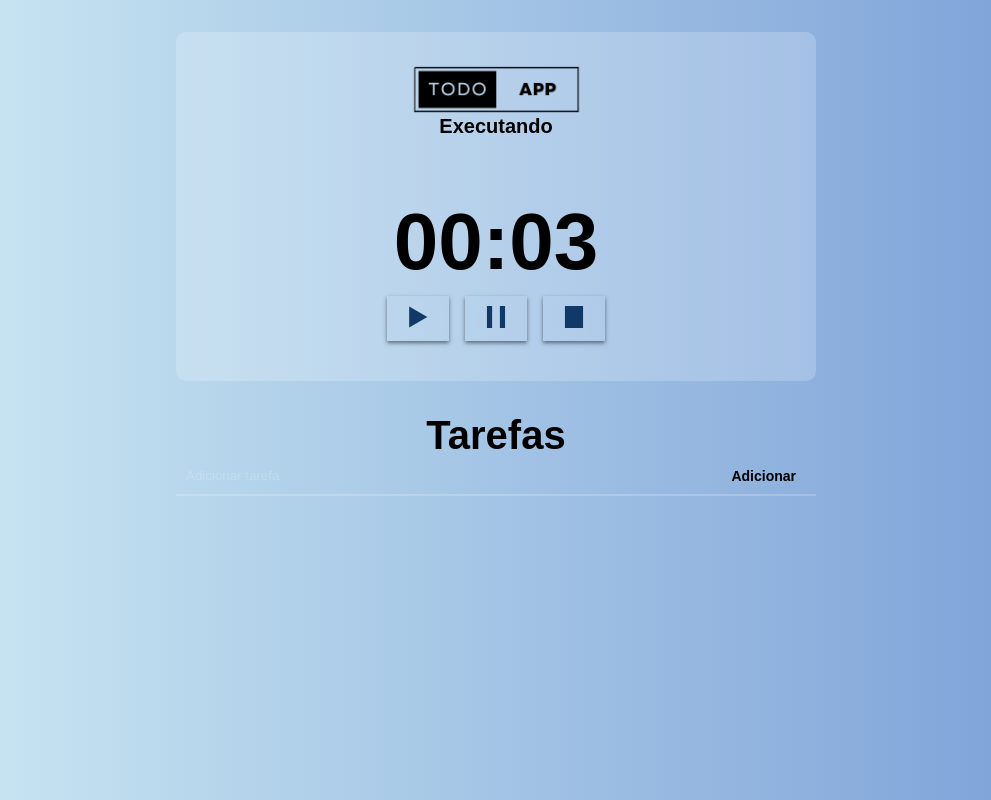
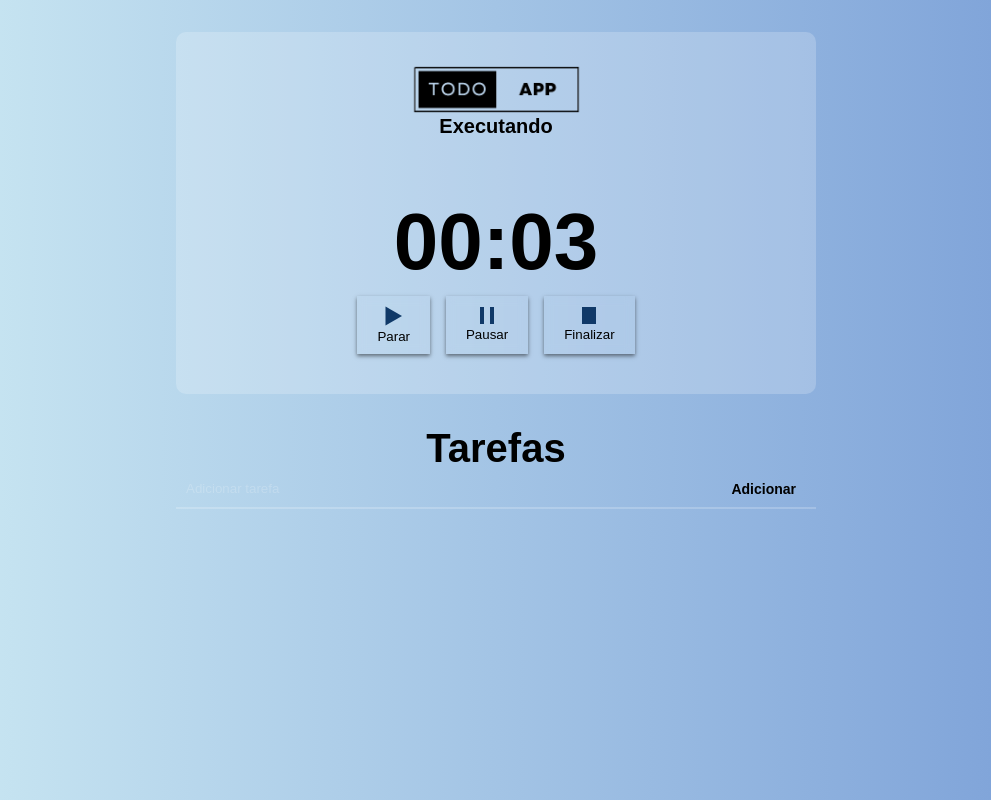
Before and after one commit to LeonardoChermaut/frontend-todo-app, a React (Vite) app: page / in a window 1280 px wide. Both pictures are taken after a click on the button "Iniciar". Shown: the whole page, without its empty margins (144-1135 px from the left). Built offline with nearby package versions, Linux system fonts and the light colour scheme.

Commit message:
refactor: refine code with Ts and react best practices

```diff
--- a/src/components/icon/icon.tsx
+++ b/src/components/icon/icon.tsx
@@ -3,9 +3,11 @@ import { useEffect, useState } from 'react';
 
 type IconProps = {
   variant: string;
+  width?: string;
+  height?: string;
 };
 
-export const Icon: React.FC<IconProps> = ({ variant }) => {
+export const Icon: React.FC<IconProps> = ({ variant, width, height }) => {
   const [src, setSrc] = useState();
 
   const mount = async () => {
@@ -16,7 +18,7 @@ export const Icon: React.FC<IconProps> = ({ variant }) => {
 
   useEffect(() => {
     mount();
-  }, []);
+  }, [mount]);
 
-  return <ImageIcon src={src} width="22px" height="22px" alt={variant} />;
+  return <ImageIcon src={src} width={width} height={height} alt={variant} />;
 };
--- a/src/pages/home/home.tsx
+++ b/src/pages/home/home.tsx
@@ -52,14 +52,17 @@ export const Home = () => {
       case 'Executando':
         return (
           <>
-            <Button variant="transparent" width="100%" margin={2} onClick={handlePauseButton}>
+            <Button variant="transparent" width="100%" margin={2} onClick={handleStopButton}>
               <Icon variant="play" />
+              <br /> Parar
             </Button>
             <Button variant="transparent" width="100%" margin={2} onClick={handlePauseButton}>
               <Icon variant="pause" />
+              <br /> Pausar
             </Button>
             <Button variant="transparent" width="100%" margin={2} onClick={handleStopButton}>
               <Icon variant="stop" />
+              <br /> Finalizar
             </Button>
           </>
         );
@@ -67,12 +70,13 @@ export const Home = () => {
         return (
           <>
             <Button variant="transparent" width="100%" margin={2} onClick={handleRestartButton}>
-              Reiniciar <br />
               <Icon variant="restart" />
+              <br />
+              Reiniciar
             </Button>
             <Button variant="transparent" width="100%" margin={2}>
-              Finalizar <br />
               <Icon variant="done" />
+              <br /> Finalizar
             </Button>
           </>
         );
```
